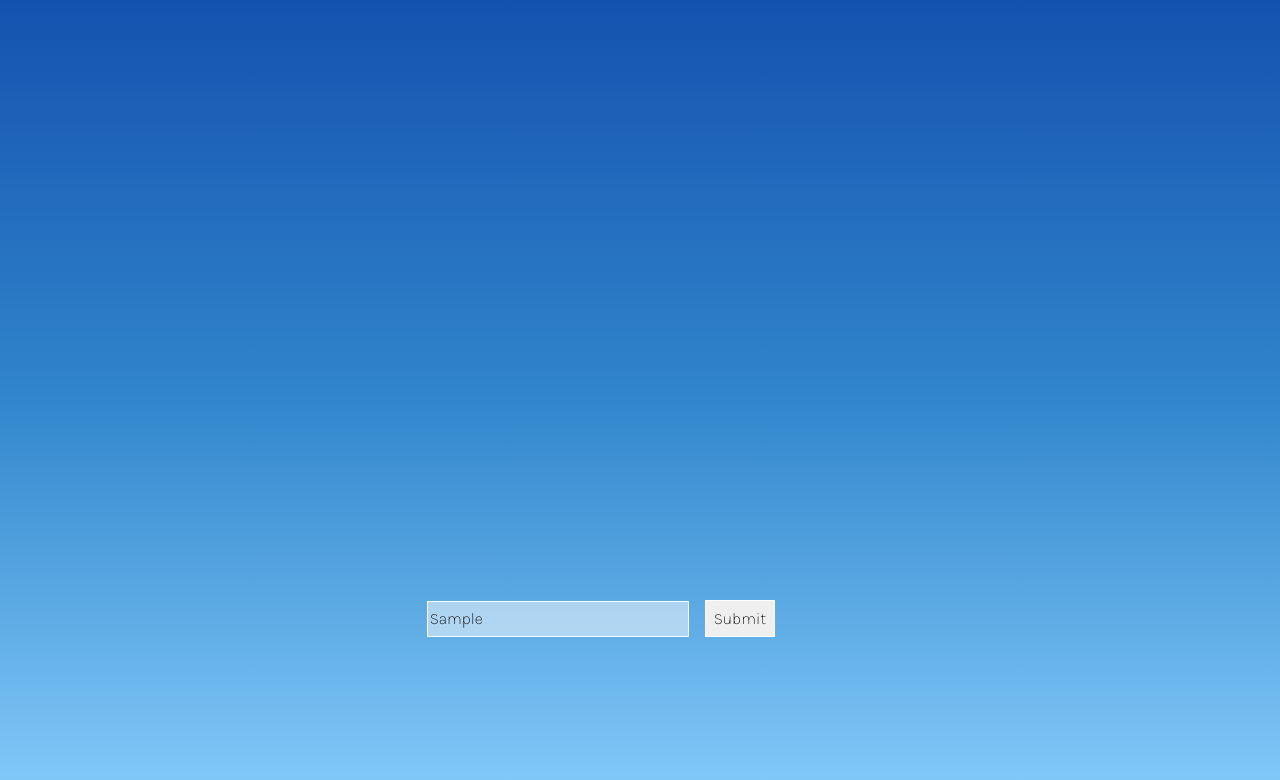
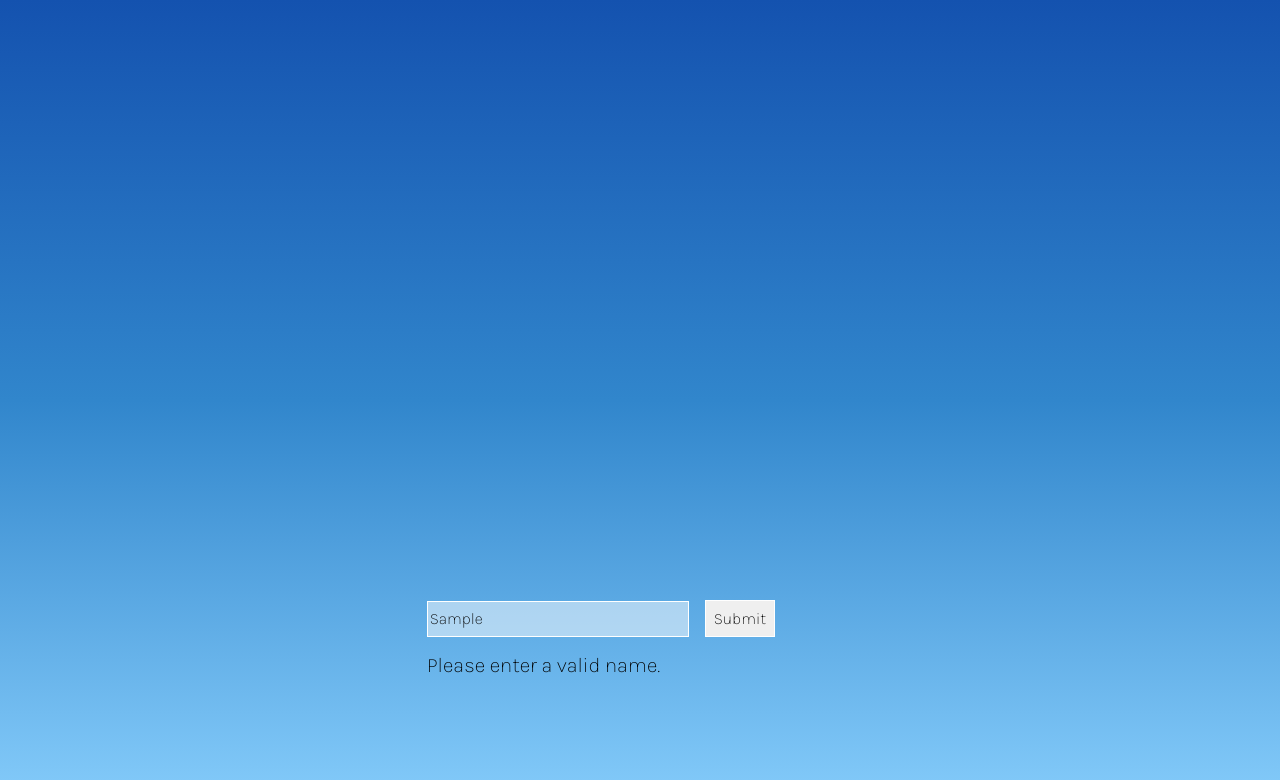
Before and after one commit to lrwthns/weather-app, a website built with webpack: page dist/index.html in a window 1280 px wide. Both pictures are taken after typing "Sample" into the empty fields and a click on the button "Submit". Built offline with nearby package versions, Linux system fonts and the light colour scheme; no server answers.

Commit message:
Add form validation

```diff
--- a/src/dom.js
+++ b/src/dom.js
@@ -32,6 +32,16 @@ function createFormElem(container, weatherElemContainer) {
   const formLabel = createNewElement(formContainer, 'label', '', 'form-label');
   const formInput = createNewElement(formContainer, 'input', '', 'form-input');
   const submitBtn = createNewElement(formContainer, 'button', '', 'submit-btn', 'Submit');
+  const alert = createNewElement(formContainer, 'div', '', 'alert', 'Please enter a valid name.');
+  const regex = '^[a-zA-Z ]*$';
+  formInput.setAttribute('pattern', regex);
+  formInput.addEventListener('input', () => {
+    if (formInput.validity.patternMismatch) {
+      formInput.setCustomValidity('Entered value should only be letters or spaces.');
+    } else {
+      formInput.setCustomValidity('');
+    }
+  });
   formContainer.addEventListener('submit', (e) => {
     e.preventDefault();
     getWeather(formInput.value, createWeatherElem, weatherElemContainer);
--- a/src/logic.js
+++ b/src/logic.js
@@ -47,11 +47,13 @@ function getWeather(city, callback, container) {
       console.log(result);
       console.log(newObj);
       callback(container, newObj);
+    })
+    .catch(() => {
+      document.querySelector('#alert').style.display = 'block';
     });
 }
 
 export {
-  // userModule,
   objFactory,
   getWeather,
 };
--- a/src/style.scss
+++ b/src/style.scss
@@ -67,6 +67,7 @@ html, body {
 #form-container {
   grid-row: 3/4;
   grid-column: 2/4;
+  font-family: $karla;
 }
 
 #form-input {
@@ -95,3 +96,9 @@ html, body {
   background: rgb(44, 44, 44);
   color: white;
 }
+
+#alert {
+  display: none;
+  margin-top: 1rem;
+  font-size: 1.3rem;
+}
```
Also changed, not shown: dist/main.js, 1 other file.
